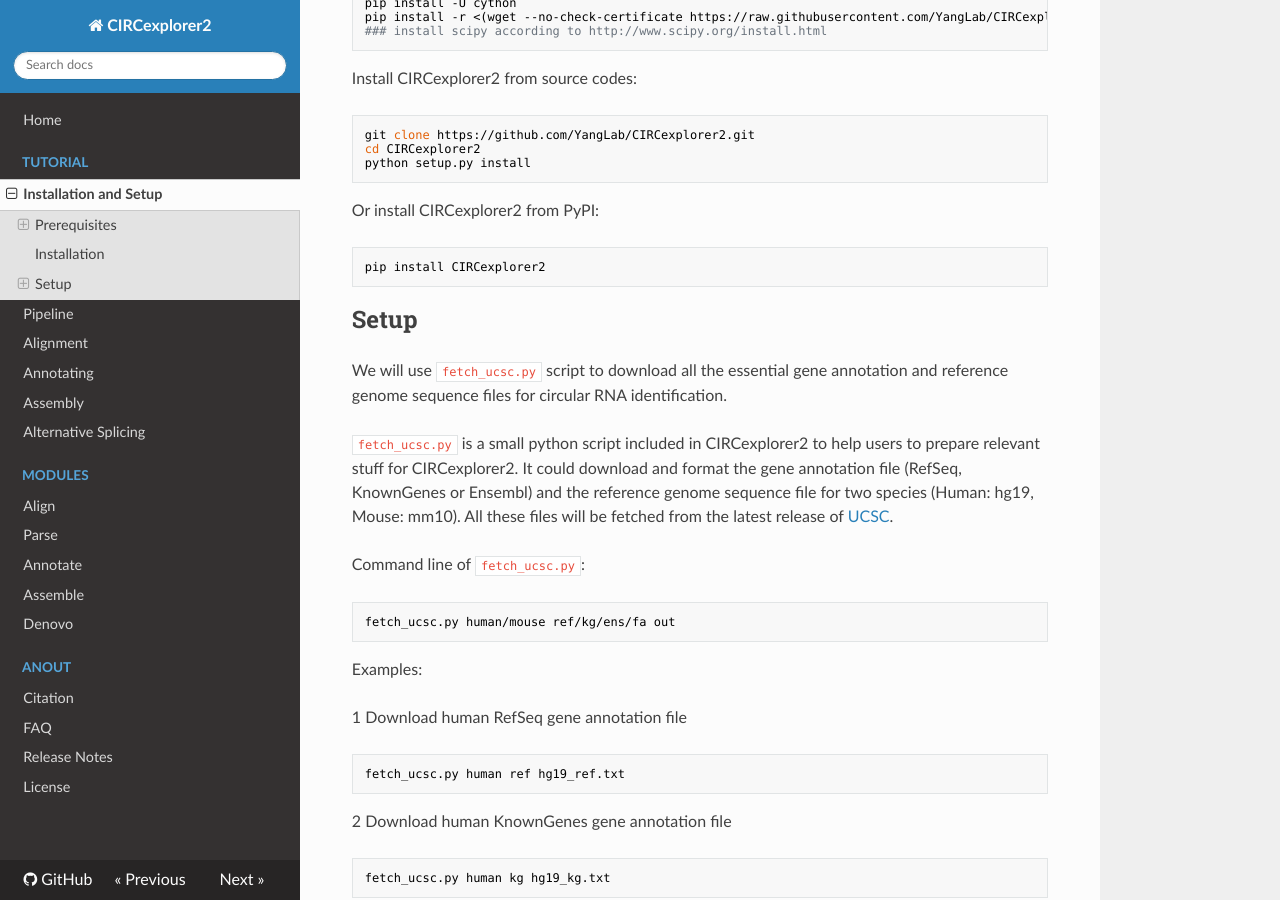
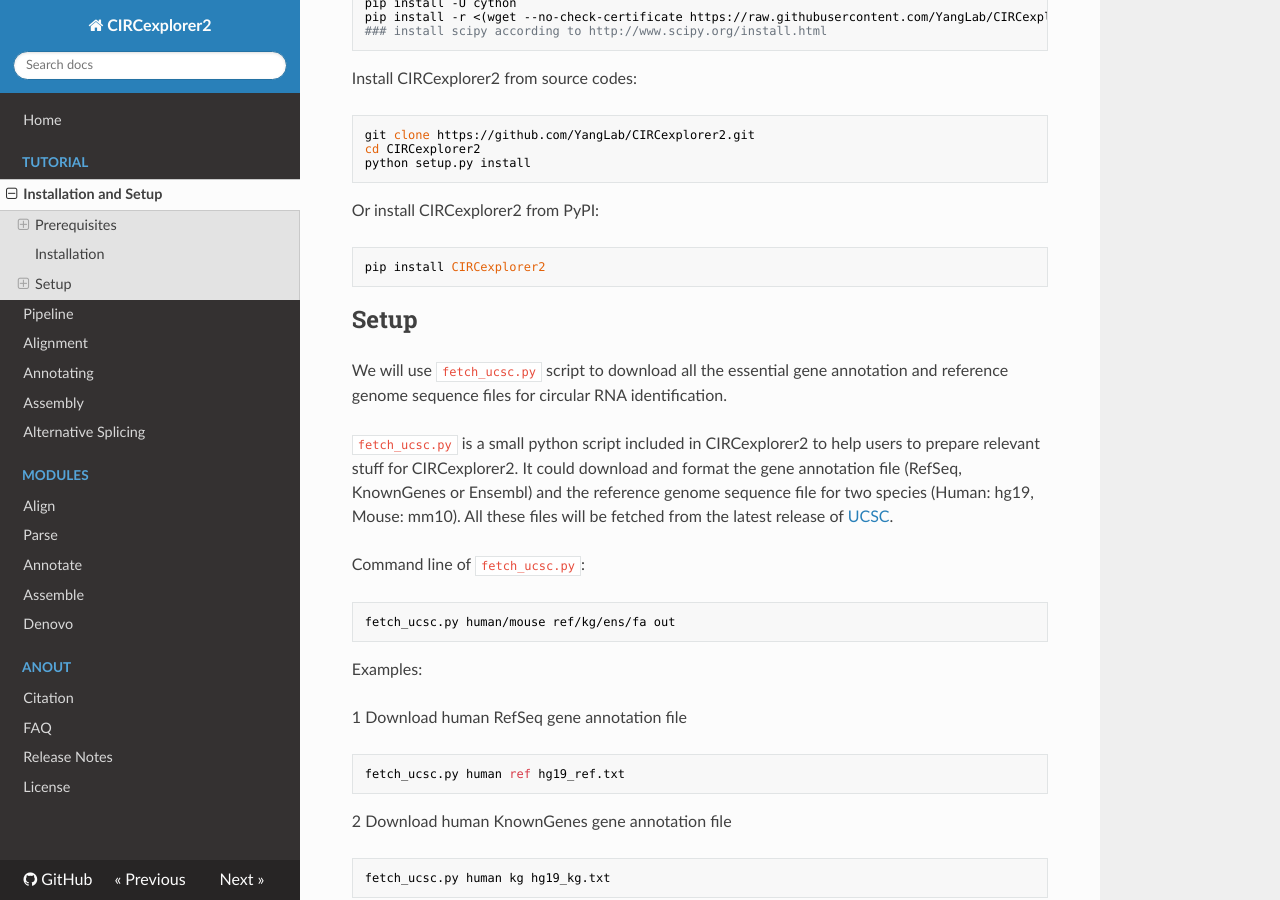
Before and after one commit to YangLab/CIRCexplorer2, an MkDocs documentation site: the page built from docs/tutorial/setup.md, in a window 1280 px wide and 900 px high, scrolled down 1170 px. Built offline with MkDocs 1.6.1, drawn with Linux system fonts in a browser that asks for light colours; nearby versions of some CDN libraries; old or Windows-style settings are respelled for this version of MkDocs.

Commit message:
update docs

````diff
--- a/docs/tutorial/setup.md
+++ b/docs/tutorial/setup.md
@@ -34,21 +34,21 @@
 Fistly, you should successfully install softwares required for fusion junction read alignment and *de novo* assembly, and add relevant pathes to your `$PATH`.
 
 Secondly, install required python packages:
-```bash
+```
 pip install -U cython
 pip install -r <(wget --no-check-certificate https://raw.githubusercontent.com/YangLab/CIRCexplorer2/master/requirements.txt -O -)
 ### install scipy according to http://www.scipy.org/install.html
 ```
 
 Install CIRCexplorer2 from source codes:
-```bash
+```
 git clone https://github.com/YangLab/CIRCexplorer2.git
 cd CIRCexplorer2
 python setup.py install
 ```
 
 Or install CIRCexplorer2 from PyPI:
-```bash
+```
 pip install CIRCexplorer2
 ```
 
@@ -59,34 +59,34 @@
 `fetch_ucsc.py` is a small python script included in CIRCexplorer2 to help users to prepare relevant stuff for CIRCexplorer2. It could download and format the gene annotation file (RefSeq, KnownGenes or Ensembl) and the reference genome sequence file for two species (Human: hg19, Mouse: mm10). All these files will be fetched from the latest release of [UCSC](http://hgdownload.soe.ucsc.edu/downloads.html).
 
 Command line of `fetch_ucsc.py`:
-```bash
+```
 fetch_ucsc.py human/mouse ref/kg/ens/fa out
 ```
 
 Examples:
 
 1 Download human RefSeq gene annotation file
-```bash
+```
 fetch_ucsc.py human ref hg19_ref.txt
 ```
 
 2 Download human KnownGenes gene annotation file
-```bash
+```
 fetch_ucsc.py human kg hg19_kg.txt
 ```
 
 3 Download human Ensembl gene annotation file
-```bash
+```
 fetch_ucsc.py human ens hg19_ens.txt
 ```
 
 4 Download human reference genome sequence file
-```bash
+```
 fetch_ucsc.py human fa hg19.fa
 ```
 
 5 Convert gene annotation file to GTF format (require [genePredToGtf](http://hgdownload.soe.ucsc.edu/admin/exe/))
-```bash
+```
 cut -f2-11 hg19_ref.txt|genePredToGtf file stdin hg19_ref.gtf
 # or
 cut -f2-11 hg19_kg.txt|genePredToGtf file stdin hg19_kg.gtf
@@ -97,12 +97,12 @@
 ###Notes:
 
 1 You could select one gene annotation file among `hg19_ref.txt`, `hg19_kg.txt` or `hg19_ens.txt` at your choice. In addition, you could concatenate all these gene annotation file as a single file for CIRCexplorer2.
-```bash
+```
 cat hg19_ref.txt hg19_kg.txt hg19_ens.txt > hg19_ref_all.txt
 ```
 
 2 CIRCexploer2 TopHat2/TopHat-Fusion pipeline requires [Bowtie](http://bowtie-bio.sourceforge.net/index.shtml) and [Bowtie2](http://bowtie-bio.sourceforge.net/bowtie2/index.shtml) index files for reference genome. You could use `bowtie-build` and `bowtie2-build` to index relevant genome. Or you could use `CIRCexplorer2 align` to automatically index the genome file (See [Alignment](../tutorial/alignment.md)).
-```bash
+```
 # index genome for Bowtie
 bowtie-build hg19.fa bowtie1_index
 # index genome for Bowtie2
@@ -110,7 +110,7 @@
 ```
 
 3 If you analyze circular RNAs in mouse, you should download mouse relevant files.
-```bash
+```
 # mouse RefSeq gene annotation file
 fetch_ucsc.py mouse ref mm10_ref.txt
 # mouse KnownGenes gene annotation file
````
Also changed, not shown: docs/tutorial/alignment.md (+9 -9 lines), docs/tutorial/annotating.md (+1 -1 lines), docs/tutorial/pipeline.md (+2 -2 lines).
